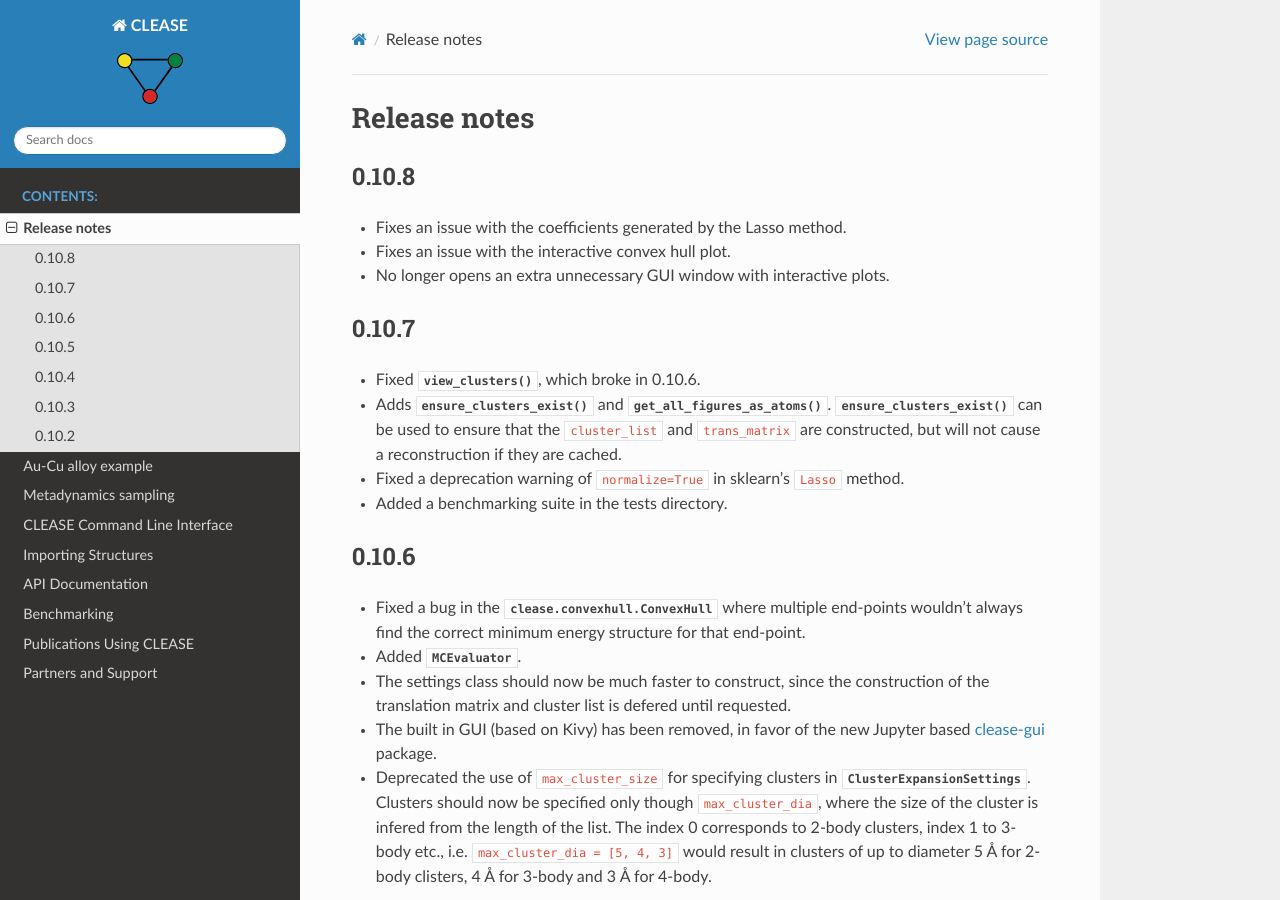
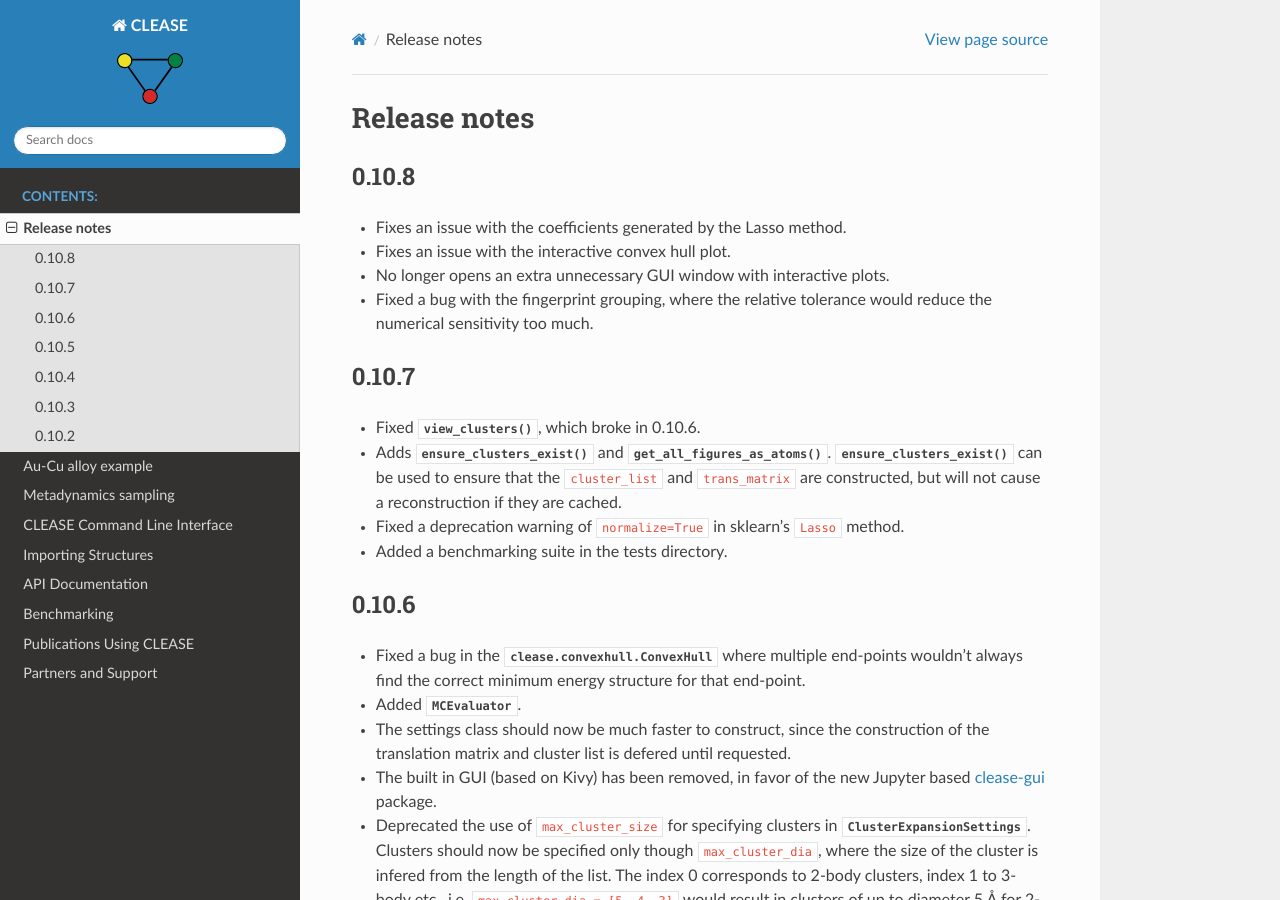
Before and after one commit to wuziqiqiqi/PD, a Sphinx documentation site: the page built from doc/source/releasenotes.rst, in a window 1280 px wide and 900 px high. Built offline with Sphinx 7.4.7 and the Read the Docs theme 2.0.0, drawn with Linux system fonts in a browser that asks for light colours; pages that are not in the unit, such as notebooks, are missing from menus.

Commit message:
Mention fix in releasenotes

```diff
--- a/doc/source/releasenotes.rst
+++ b/doc/source/releasenotes.rst
@@ -9,6 +9,8 @@ Release notes
 * Fixes an issue with the coefficients generated by the Lasso method.
 * Fixes an issue with the interactive convex hull plot.
 * No longer opens an extra unnecessary GUI window with interactive plots.
+* Fixed a bug with the fingerprint grouping, where the relative tolerance would reduce the
+  numerical sensitivity too much.
 
 0.10.7
 =======
```
